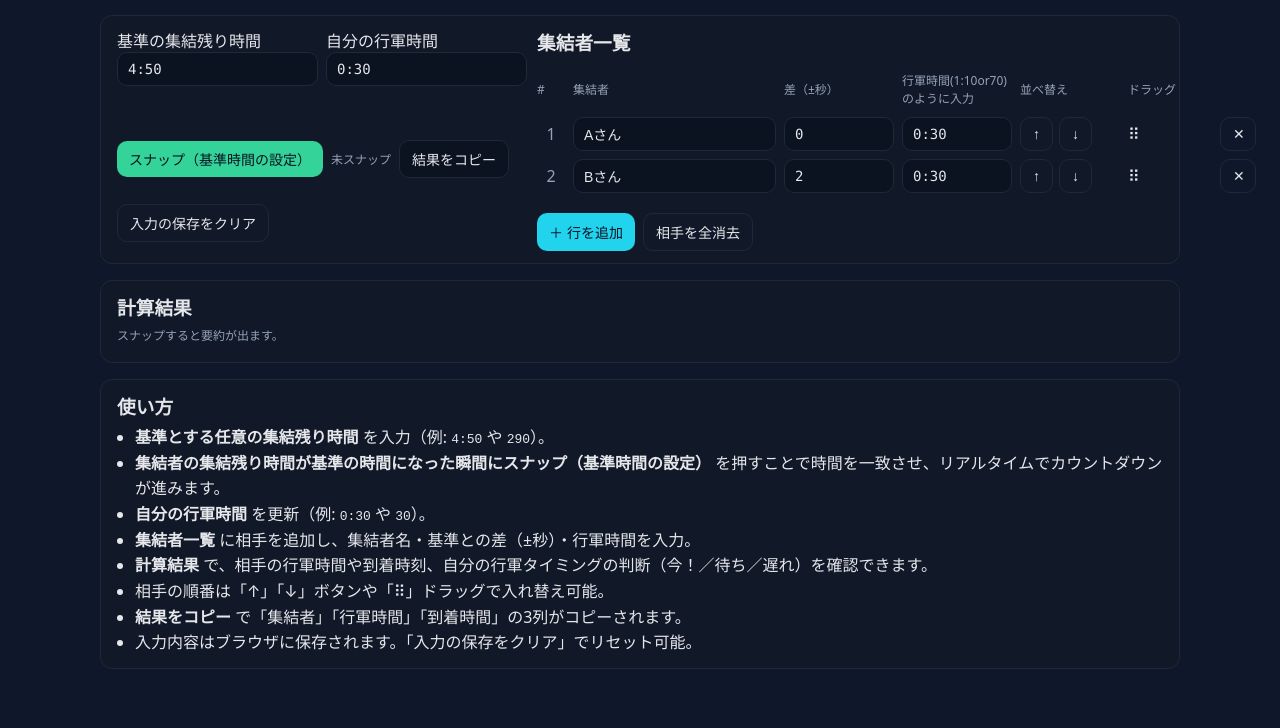
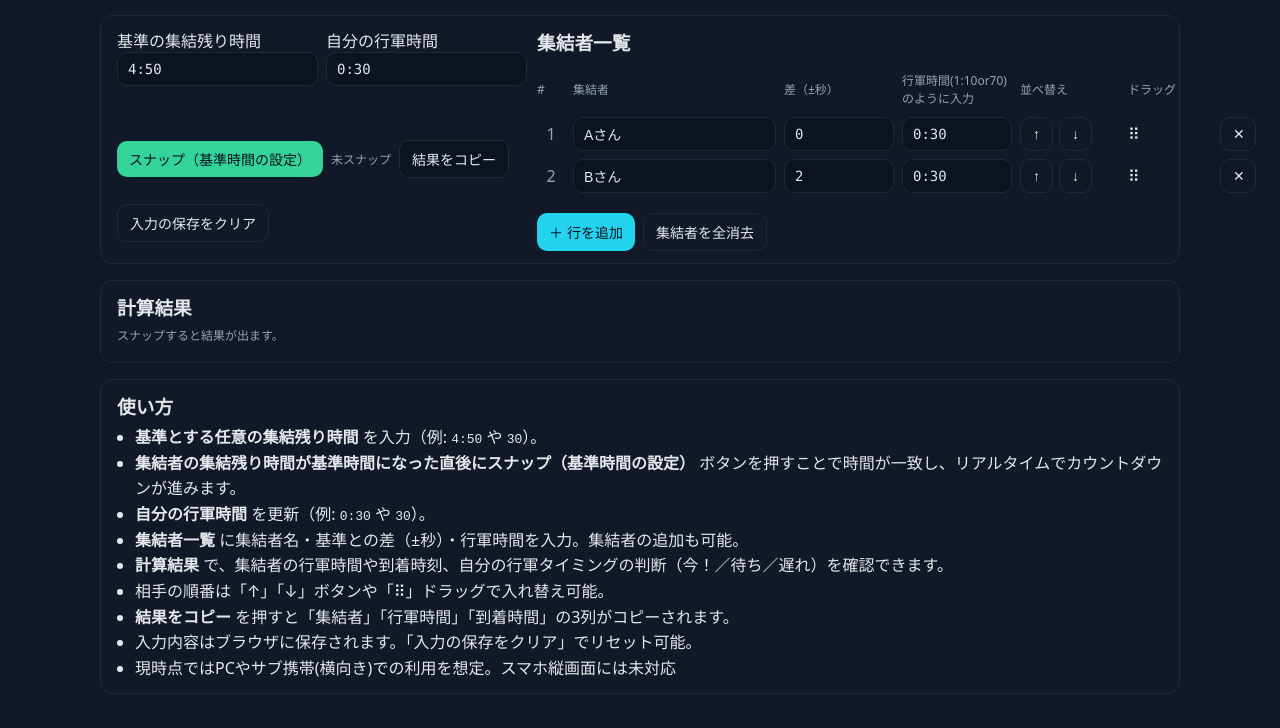
Before and after one commit to rthirteen1300/rthirteen1300.github.io, a plain HTML site: page index.html in a window 1280 px wide. Shown: the part 64-792 px from the top of the page. Drawn offline with Linux system fonts and the light colour scheme.

Commit message:
Update index.html

```diff
--- a/index.html
+++ b/index.html
@@ -73,27 +73,28 @@
       <div id="rows"></div>
       <div style="margin-top:10px;display:flex;gap:8px;flex-wrap:wrap">
         <button class="btn btn-acc" id="addRow">＋ 行を追加</button>
-        <button class="btn btn-ghost" id="clearRows">相手を全消去</button>
+        <button class="btn btn-ghost" id="clearRows">集結者を全消去</button>
       </div>
     </div>
   </section>
 
   <section class="card">
     <h3 style="margin:0 0 6px 0;">計算結果</h3>
-    <div id="summary" class="hint" style="margin-bottom:6px;">スナップすると要約が出ます。</div>
+    <div id="summary" class="hint" style="margin-bottom:6px;">スナップすると結果が出ます。</div>
     <div id="tableWrap"></div>
   </section>
     <section class="card">
     <h3 style="margin:0 0 6px 0;">使い方</h3>
     <ul style="line-height:1.6; margin:0; padding-left:18px;">
-      <li><b>基準とする任意の集結残り時間</b> を入力（例: <code>4:50</code> や <code>290</code>）。</li>
-      <li><b>集結者の集結残り時間が基準の時間になった瞬間にスナップ（基準時間の設定）</b> を押すことで時間を一致させ、リアルタイムでカウントダウンが進みます。</li>
+      <li><b>基準とする任意の集結残り時間</b> を入力（例: <code>4:50</code> や <code>30</code>）。</li>
+      <li><b>集結者の集結残り時間が基準時間になった直後にスナップ（基準時間の設定）</b> ボタンを押すことで時間が一致し、リアルタイムでカウントダウンが進みます。</li>
       <li><b>自分の行軍時間</b> を更新（例: <code>0:30</code> や <code>30</code>）。</li>
-      <li><b>集結者一覧</b> に相手を追加し、集結者名・基準との差（±秒）・行軍時間を入力。</li>
-      <li><b>計算結果</b> で、相手の行軍時間や到着時刻、自分の行軍タイミングの判断（今！／待ち／遅れ）を確認できます。</li>
+      <li><b>集結者一覧</b> に集結者名・基準との差（±秒）・行軍時間を入力。集結者の追加も可能。</li>
+      <li><b>計算結果</b> で、集結者の行軍時間や到着時刻、自分の行軍タイミングの判断（今！／待ち／遅れ）を確認できます。</li>
       <li>相手の順番は「↑」「↓」ボタンや「⠿」ドラッグで入れ替え可能。</li>
-      <li><b>結果をコピー</b> で「集結者」「行軍時間」「到着時間」の3列がコピーされます。</li>
+      <li><b>結果をコピー</b> を押すと「集結者」「行軍時間」「到着時間」の3列がコピーされます。</li>
       <li>入力内容はブラウザに保存されます。「入力の保存をクリア」でリセット可能。</li>
+      <li>現時点ではPCやサブ携帯(横向き)での利用を想定。スマホ縦画面には未対応</li>
     </ul>
   </section>
 
@@ -277,7 +278,7 @@
 
     const top2 = [...data].sort((a,b)=>a.timeToImpact-b.timeToImpact).slice(0,2)
       .map(x=>`${x.name}: ${fmtClock(x.impactAt)}`).join(' / ');
-    summaryEl.innerHTML = data.length ? `最短の到着予定：<b>${top2}</b>` : '相手が未入力です';
+    summaryEl.innerHTML = data.length ? `最短の到着予定：<b>${top2}</b>` : '集結者が未入力です';
 
     const rows = data.map(d=>{
       const state = buildDepartState(d.departIn);
```
